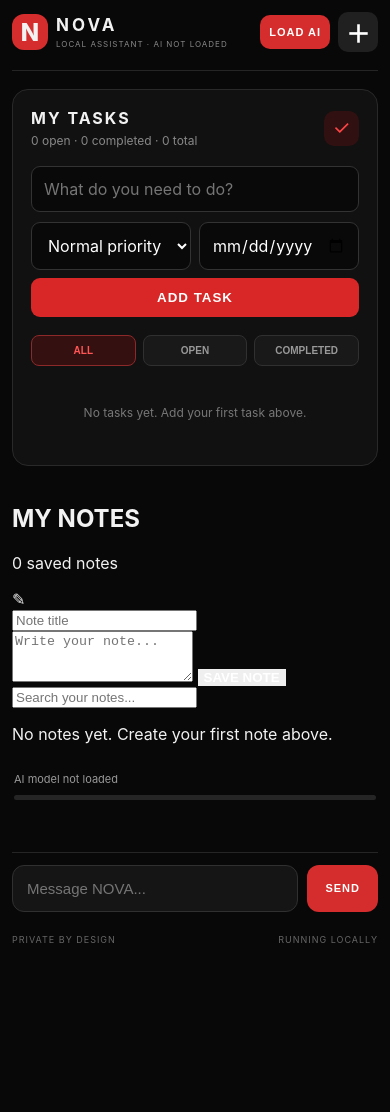
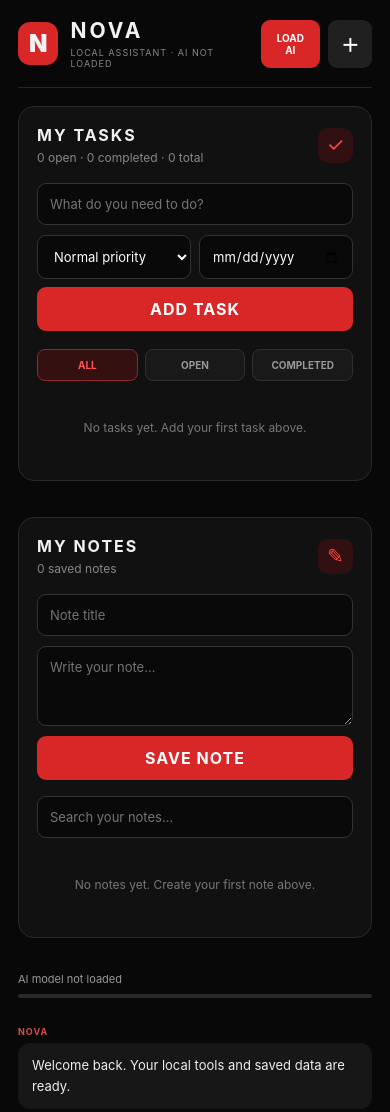
Before and after one commit to EduardoRamosGoncalves/NOVA, a plain HTML site: page index.html in a window 390 px wide. Shown: the top 1112 px of the page. Before the commit the page ends 945 px from the top, so only its background shows below. Drawn offline with Linux system fonts and the light colour scheme.

Commit message:
Update style.css

```diff
--- a/style.css
+++ b/style.css
@@ -1,3 +1,4 @@
+
 * {
   box-sizing: border-box;
 }
@@ -9,13 +10,21 @@ body {
   font-family: -apple-system, BlinkMacSystemFont, "Segoe UI", sans-serif;
 }
 
+button, input, textarea, select {
+  font: inherit;
+}
+
+button {
+  cursor: pointer;
+}
+
 .app {
-  max-width: 850px;
-  height: 100dvh;
+  width: min(100%, 760px);
+  min-height: 100vh;
   margin: auto;
+  padding: 18px;
   display: flex;
   flex-direction: column;
-  padding: 18px;
 }
 
 .header {
@@ -34,205 +43,165 @@ body {
 }
 
 .logo {
-  width: 42px;
-  height: 42px;
+  width: 43px;
+  height: 43px;
   display: grid;
   place-items: center;
+  background: #d92727;
   border-radius: 12px;
-  background: #d52d2d;
   font-size: 24px;
-  font-weight: 800;
+  font-weight: 900;
 }
 
-h1 {
+.brand h1 {
   margin: 0;
-  font-size: 20px;
+  font-size: 21px;
   letter-spacing: 3px;
 }
 
-.header p {
-  margin: 4px 0 0;
+.brand p {
   color: #888;
   font-size: 9px;
   letter-spacing: 1px;
+  margin: 4px 0 0;
 }
 
 .header-buttons {
   display: flex;
-  align-items: center;
   gap: 8px;
 }
 
-button {
+.load-button,
+.clear-button {
   border: 0;
-  color: white;
-  cursor: pointer;
-  font-weight: 700;
+  border-radius: 9px;
+  padding: 11px 13px;
+  font-size: 10px;
+  font-weight: bold;
 }
 
 .load-button {
-  background: #d52d2d;
-  padding: 12px 14px;
-  border-radius: 10px;
-  font-size: 11px;
-  letter-spacing: 1px;
+  background: #d92727;
+  color: white;
 }
 
-.load-button:disabled,
-button:disabled {
-  opacity: 0.5;
-  cursor: default;
+.load-button:disabled {
+  opacity: 0.6;
 }
 
 .clear-button {
-  width: 40px;
-  height: 40px;
-  border-radius: 10px;
   background: #202020;
-  font-size: 24px;
-}
-
-.messages {
-  flex: 1;
-  overflow-y: auto;
-  padding: 20px 2px;
-}
-
-.message {
-  margin-bottom: 20px;
-}
-
-.sender {
-  margin-bottom: 7px;
-  color: #e34a4a;
-  font-size: 10px;
-  font-weight: 800;
-  letter-spacing: 1.5px;
-}
-
-.bubble {
-  display: inline-block;
-  max-width: 90%;
-  padding: 13px 15px;
-  border: 1px solid #292929;
-  border-radius: 5px 15px 15px 15px;
-  background: #151515;
-  line-height: 1.55;
-  overflow-wrap: anywhere;
-  white-space: pre-wrap;
-}
-
-.message.user {
-  text-align: right;
-}
-
-.message.user .sender {
-  color: #999;
-}
-
-.message.user .bubble {
-  text-align: left;
-  background: #292020;
-  border-color: #542727;
-  border-radius: 15px 5px 15px 15px;
+  color: white;
+  font-size: 18px;
 }
 
 .progress-area {
-  padding: 12px 2px;
+  margin: 16px 0;
   color: #999;
   font-size: 11px;
 }
 
 .progress-track {
-  width: 100%;
-  height: 5px;
-  margin-top: 9px;
+  height: 4px;
+  background: #292929;
   border-radius: 10px;
-  background: #252525;
   overflow: hidden;
+  margin-top: 8px;
 }
 
 #progressBar {
-  width: 0%;
   height: 100%;
-  background: #d52d2d;
+  width: 0;
+  background: #d92727;
   transition: width 0.2s;
+}
+
+.messages {
+  flex: 1;
+  min-height: 180px;
+  max-height: 430px;
+  overflow-y: auto;
+  padding: 12px 0;
+}
+
+.message {
+  margin-bottom: 17px;
+}
+
+.sender {
+  font-size: 9px;
+  font-weight: bold;
+  letter-spacing: 1px;
+  color: #d94b4b;
+  margin-bottom: 6px;
+}
+
+.message.user .sender {
+  color: #aaa;
+}
+
+.bubble {
+  display: inline-block;
+  max-width: 100%;
+  padding: 12px 14px;
+  border-radius: 12px;
+  background: #171717;
+  color: #eee;
+  font-size: 13px;
+  line-height: 1.6;
+  white-space: pre-wrap;
+  overflow-wrap: anywhere;
+}
+
+.message.user .bubble {
+  background: #291111;
 }
 
 .composer {
   display: flex;
-  gap: 9px;
+  gap: 8px;
   padding: 12px 0;
   border-top: 1px solid #252525;
 }
 
-#messageInput {
+.composer input {
   flex: 1;
   min-width: 0;
-  padding: 14px;
-  border: 1px solid #303030;
-  border-radius: 12px;
+  background: #171717;
+  color: white;
+  border: 1px solid #333;
+  border-radius: 10px;
+  padding: 13px;
   outline: none;
-  background: #151515;
-  color: white;
-  font-size: 15px;
 }
 
-#messageInput:focus {
-  border-color: #b52a2a;
+.composer input:focus {
+  border-color: #d92727;
 }
 
-#sendButton {
-  padding: 0 18px;
-  border-radius: 12px;
-  background: #d52d2d;
-  font-size: 11px;
-  letter-spacing: 1px;
+.composer button {
+  background: #d92727;
+  color: white;
+  border: 0;
+  border-radius: 10px;
+  padding: 0 16px;
+  font-size: 10px;
+  font-weight: bold;
 }
 
 footer {
   display: flex;
   justify-content: space-between;
-  padding-top: 10px;
   color: #666;
   font-size: 9px;
   letter-spacing: 1px;
+  padding: 10px 0;
 }
 
-@media (max-width: 430px) {
-  .app {
-    padding: 12px;
-  }
+/* TASK MANAGER */
 
-  .header {
-    gap: 6px;
-  }
-
-  .load-button {
-    padding: 11px 9px;
-  }
-
-  .brand {
-    gap: 8px;
-  }
-
-  .logo {
-    width: 36px;
-    height: 36px;
-  }
-
-  h1 {
-    font-size: 17px;
-  }
-
-  .header p {
-    font-size: 8px;
-  }
-}
-
-/* ---------- NOVA TASK MANAGER ---------- */
-
-.task-panel {
+.task-panel,
+.notes-panel {
   background: #111;
   border: 1px solid #292929;
   border-radius: 16px;
@@ -240,26 +209,30 @@ footer {
   margin: 18px 0;
 }
 
-.task-heading {
+.task-heading,
+.notes-heading {
   display: flex;
   align-items: center;
   justify-content: space-between;
   margin-bottom: 18px;
 }
 
-.task-heading h2 {
+.task-heading h2,
+.notes-heading h2 {
   font-size: 16px;
   letter-spacing: 2px;
   margin: 0;
 }
 
-.task-heading p {
+.task-heading p,
+.notes-heading p {
   color: #888;
   font-size: 12px;
   margin: 5px 0 0;
 }
 
-.task-icon {
+.task-icon,
+.notes-icon {
   display: grid;
   place-items: center;
   width: 35px;
@@ -270,21 +243,31 @@ footer {
   font-size: 20px;
 }
 
-.task-form {
+.task-form,
+.note-form {
   display: flex;
   flex-direction: column;
   gap: 10px;
 }
 
 .task-form input,
-.task-form select {
+.task-form select,
+.note-form input,
+.note-form textarea,
+.note-search {
   min-width: 0;
+  width: 100%;
   background: #090909;
   color: white;
   border: 1px solid #333;
   border-radius: 9px;
   padding: 12px;
-  font: inherit;
+  font-size: 13px;
+}
+
+.note-form textarea {
+  resize: vertical;
+  min-height: 80px;
 }
 
 .task-options {
@@ -293,8 +276,8 @@ footer {
   gap: 8px;
 }
 
-.task-add-button {
-  grid-column: 1 / -1;
+.task-add-button,
+.note-add-button {
   background: #d92727;
   color: white;
   border: 0;
@@ -302,6 +285,10 @@ footer {
   padding: 12px;
   font-weight: bold;
   letter-spacing: 1px;
+}
+
+.task-options .task-add-button {
+  grid-column: 1 / -1;
 }
 
 .task-filters {
@@ -327,7 +314,8 @@ footer {
   border-color: #8e2929;
 }
 
-.task-list {
+.task-list,
+.note-list {
   display: flex;
   flex-direction: column;
   gap: 9px;
@@ -415,7 +403,8 @@ footer {
   gap: 6px;
 }
 
-.task-actions button {
+.task-actions button,
+.note-actions button {
   background: transparent;
   color: #aaa;
   border: 1px solid #383838;
@@ -425,23 +414,89 @@ footer {
   font-weight: bold;
 }
 
-.task-actions button:last-child {
+.task-actions button:last-child,
+.note-actions button:last-child {
   color: #ff6666;
 }
 
-.task-empty {
+.task-empty,
+.note-empty {
   color: #777;
   text-align: center;
   font-size: 12px;
   padding: 15px 5px;
 }
 
-.task-empty[hidden] {
+.task-empty[hidden],
+.note-empty[hidden] {
   display: none;
 }
 
+/* NOTES MANAGER */
+
+.note-search {
+  margin-top: 16px;
+}
+
+.note-list {
+  margin-top: 12px;
+}
+
+.note-card {
+  background: #191919;
+  border: 1px solid #303030;
+  border-radius: 11px;
+  padding: 13px;
+  min-width: 0;
+}
+
+.note-card-heading {
+  display: flex;
+  align-items: flex-start;
+  justify-content: space-between;
+  gap: 10px;
+}
+
+.note-card-heading h3 {
+  font-size: 14px;
+  margin: 0;
+  overflow-wrap: anywhere;
+}
+
+.note-date {
+  flex-shrink: 0;
+  color: #777;
+  font-size: 10px;
+}
+
+.note-card-content {
+  color: #bbb;
+  font-size: 12px;
+  line-height: 1.6;
+  white-space: pre-wrap;
+  overflow-wrap: anywhere;
+  margin: 12px 0;
+}
+
+.note-actions {
+  display: flex;
+  justify-content: flex-end;
+  gap: 7px;
+}
+
+.note-actions button {
+  padding: 6px 10px;
+}
+
+/* SMALL SCREENS */
+
 @media (max-width: 380px) {
-  .task-panel {
+  .app {
+    padding: 12px;
+  }
+
+  .task-panel,
+  .notes-panel {
     padding: 13px;
   }
 
```
